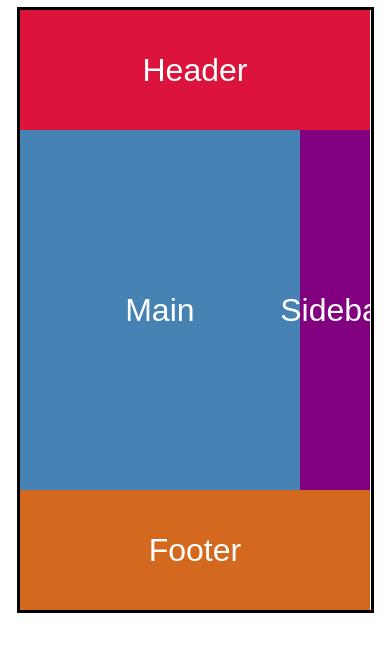
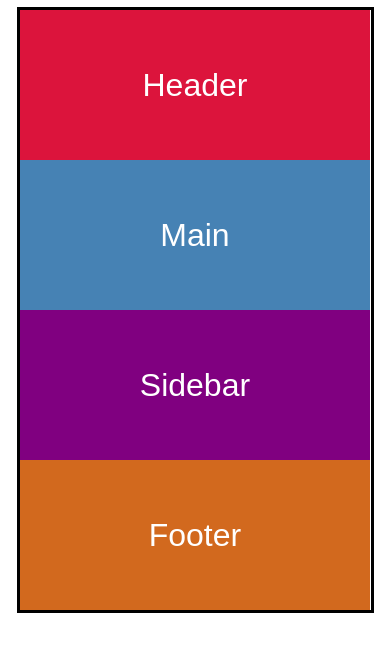
Before and after one commit to FabzDev/CSS3AlexDesign, a plain HTML site: page Grid/gridAreas/index.html in a window 390 px wide. Drawn offline with Linux system fonts and the light colour scheme.

Commit message:
iniciando gridAvanzado

```diff
--- a/Grid/gridAreas/styles.css
+++ b/Grid/gridAreas/styles.css
@@ -52,3 +52,26 @@ body {
 	background-color: chocolate;
 	grid-area: footer;
 }
+
+@media screen and (max-width: 800px) {
+	.grid {
+		grid-template-areas:
+			"header header header header header"
+			"main main main sidebar sidebar"
+			"main main main sidebar sidebar"
+			"main main main sidebar sidebar"
+			"footer footer footer footer footer";
+	}
+}
+
+@media screen and (max-width: 500px) {
+	.grid {
+		grid-template-rows: repeat(4, 1fr);
+
+		grid-template-areas:
+			"header header header header header"
+			"main main main main main"
+			"sidebar sidebar sidebar sidebar sidebar"
+			"footer footer footer footer footer";
+	}
+}
```
